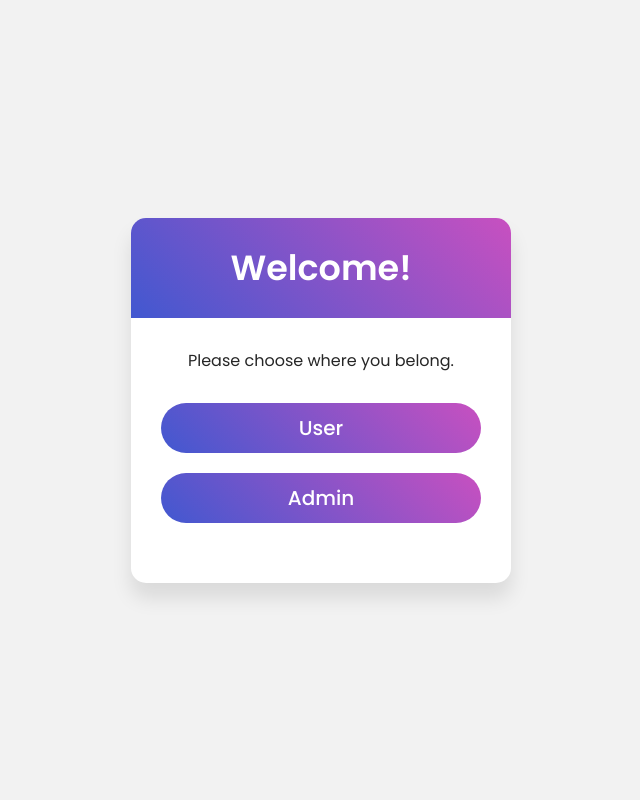
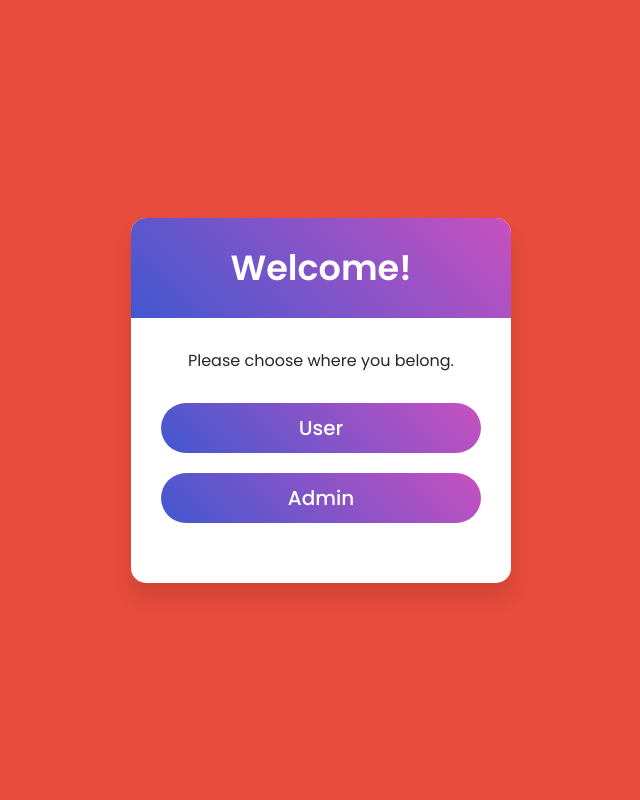
Before and after one commit to cepeprecious/Web-Based-Loan-Management-System, a PHP site: page / in a window 1280 px wide. Shown: the whole page, without its empty margins (319-959 px from the left). Run offline with PHP 8.4, Linux system fonts and the light colour scheme.

Commit message:
Added few changes & fixed background

```diff
--- a/css/style-1.css
+++ b/css/style-1.css
@@ -10,11 +10,12 @@ html,body{
   height: 100%;
   width: 100%;
   place-items: center;
-  background: #f2f2f2;
+  background: #e74c3c;
   /* background: linear-gradient(-135deg, #c850c0, #4158d0); */
 }
 ::selection{
-  background: #4158d0;
+  /* background: #4158d0; */
+  background: #e74c3c;
   color: #fff;
 }
 .wrapper{
--- a/css/style.css
+++ b/css/style.css
@@ -1,13 +1,13 @@
 @import url('https://fonts.googleapis.com/css?family=Poppins:400,500,600,700&display=swap');
-*{
-    background: #ee6307;
+html, body{
+    background: #e74c3c;
     font-family: 'Poppins', sans-serif;
 }
 ::selection{
     color: #fff;
     /* background: #6665ee; */
     /* background: #ececf0; */
-    background: #ee6307;
+    /* background: #ee6307; */
 }
 .container{
     position: absolute;
```
